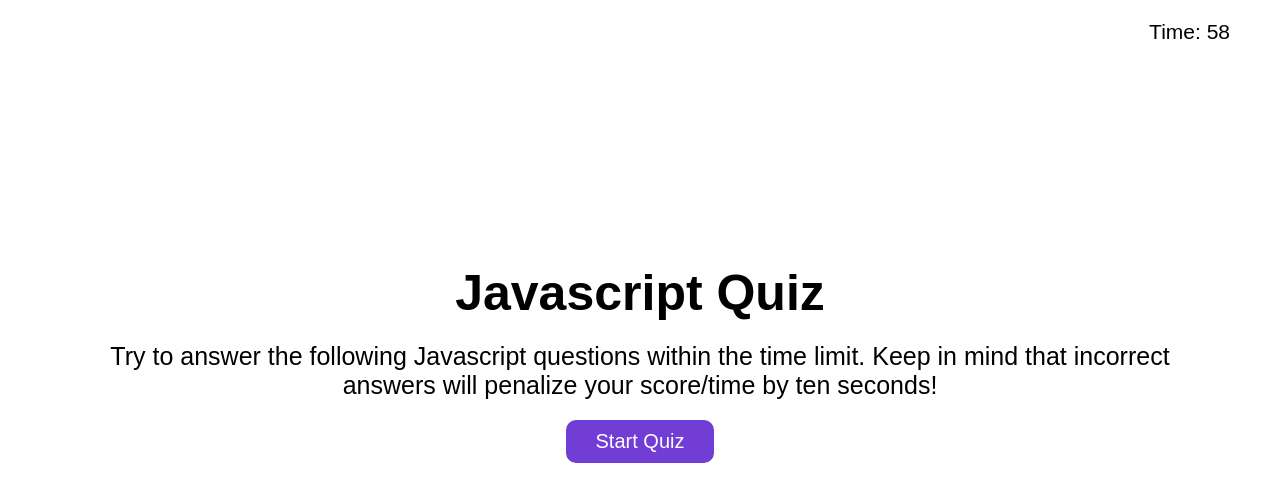
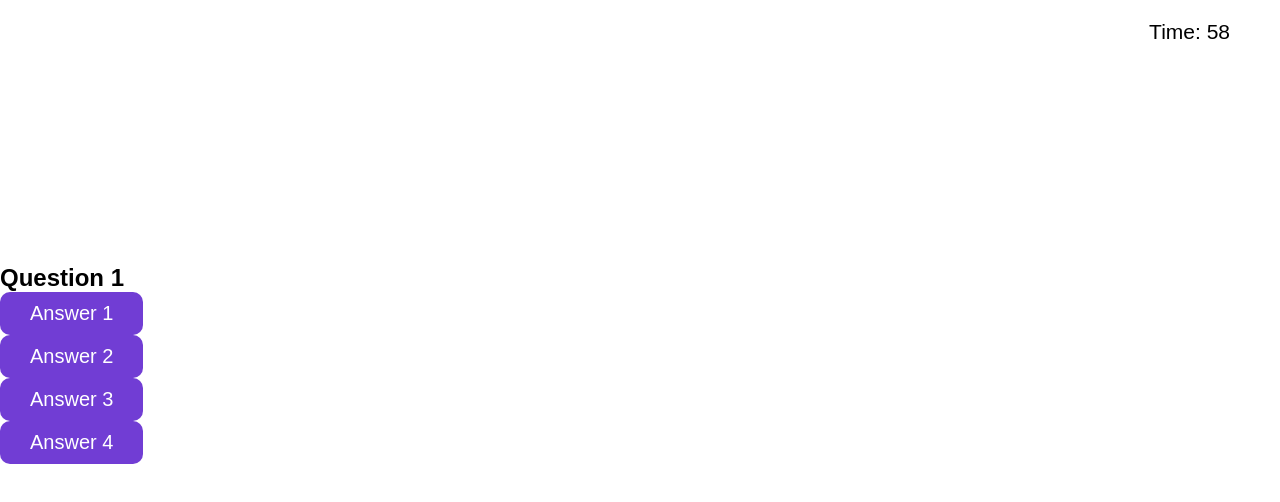
Before and after one commit to jacobmcanepa/js-quiz, a plain HTML site: page index.html in a window 1280 px wide. Both pictures are taken after a click on the button "Start Quiz". Drawn offline with Linux system fonts and the light colour scheme.

Commit message:
each question is displayed one at a time

```diff
--- a/assets/css/style.css
+++ b/assets/css/style.css
@@ -27,7 +27,6 @@ header div {
 main {
   display: flex;
   flex-wrap: wrap;
-  justify-content: center;
   margin: 200px 0;
 }
 
--- a/assets/js/script.js
+++ b/assets/js/script.js
@@ -1,4 +1,44 @@
+var mainEl = document.querySelector("main");
 var startQuizEl = document.querySelector("#start-quiz");
+var sectionEl = document.querySelector("#section");
+var questionsIndex = -1;
+var questions = [
+  {
+    Q: "Question 1",
+    A1: "Answer 1",
+    A2: "Answer 2",
+    A3: "Answer 3",
+    A4: "Answer 4"
+  },
+  {
+    Q: "Question 2",
+    A1: "Answer 1",
+    A2: "Answer 2",
+    A3: "Answer 3",
+    A4: "Answer 4"
+  },
+  {
+    Q: "Question 3",
+    A1: "Answer 1",
+    A2: "Answer 2",
+    A3: "Answer 3",
+    A4: "Answer 4"
+  },
+  {
+    Q: "Question 4",
+    A1: "Answer 1",
+    A2: "Answer 2",
+    A3: "Answer 3",
+    A4: "Answer 4"
+  },
+  {
+    Q: "Question 5",
+    A1: "Answer 1",
+    A2: "Answer 2",
+    A3: "Answer 3",
+    A4: "Answer 4"
+  }
+];
 
 var startTimer = function() {
   var counter = 60;
@@ -6,7 +46,7 @@ var startTimer = function() {
 
   timer.innerHTML = counter;
 
-  var timeInterval =   setInterval(function() {
+  var timeInterval = setInterval(function() {
     if (counter >= 1) {
       counter--;
       timer.innerHTML = counter;
@@ -19,4 +59,63 @@ var startTimer = function() {
   }, 1000)
 };
 
+var displayQuestion = function(question) {
+  var questionSectionEl = document.createElement("section");
+  questionSectionEl.setAttribute("id", "section");
+  questionSectionEl.innerHTML = "<h2>" + question.Q + "</h2>";
+
+  var buttonListEl = document.createElement("ul");
+  // set attributes and classes later
+
+  var listItemEl1 = document.createElement("li");
+  var button1El = document.createElement("button");
+  button1El.textContent = question.A1
+  button1El.className = "btn answer";
+  listItemEl1.appendChild(button1El);
+  buttonListEl.appendChild(listItemEl1);
+
+  var listItemEl2 = document.createElement("li");
+  var button2El = document.createElement("button");
+  button2El.textContent = question.A2
+  button2El.className = "btn answer";
+  listItemEl2.appendChild(button2El);
+  buttonListEl.appendChild(listItemEl2);
+
+  var listItemEl3 = document.createElement("li");
+  var button3El = document.createElement("button");
+  button3El.textContent = question.A3
+  button3El.className = "btn answer";
+  listItemEl3.appendChild(button3El);
+  buttonListEl.appendChild(listItemEl3);
+
+  var listItemEl4 = document.createElement("li");
+  var button4El = document.createElement("button");
+  button4El.textContent = question.A4
+  button4El.className = "btn answer";
+  listItemEl4.appendChild(button4El);
+  buttonListEl.appendChild(listItemEl4);
+
+  questionSectionEl.appendChild(buttonListEl);
+  mainEl.appendChild(questionSectionEl);
+
+};
+
+var nextQuestion = function() {
+  sectionEl.remove();
+  questionsIndex++;
+  displayQuestion(questions[questionsIndex]);
+};
+
+var answerButtonHandler = function(event) {
+  var targetEl = event.target;
+
+  if (targetEl.matches(".answer")) {
+    var currentSection = document.querySelector("#section");
+    currentSection.remove();
+    nextQuestion();
+  }
+};
+
 startQuizEl.addEventListener("click", startTimer);
+startQuizEl.addEventListener("click", nextQuestion);
+mainEl.addEventListener("click", answerButtonHandler);
--- a/index.html
+++ b/index.html
@@ -18,8 +18,8 @@
     </div>
   </header>
 
-  <main>
-    <section class="intro">
+  <main id="main">
+    <section id="section" class="intro">
       <h1>Javascript Quiz</h1>
       <p>Try to answer the following Javascript questions within the time limit. Keep in mind that incorrect answers will penalize your score/time by ten seconds!</p>
       <button class="btn" id="start-quiz">Start Quiz</button>
```
